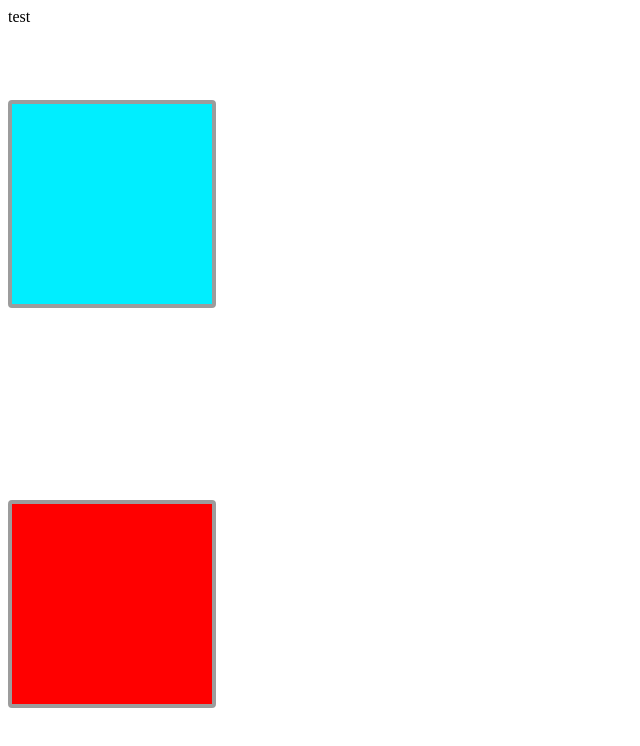
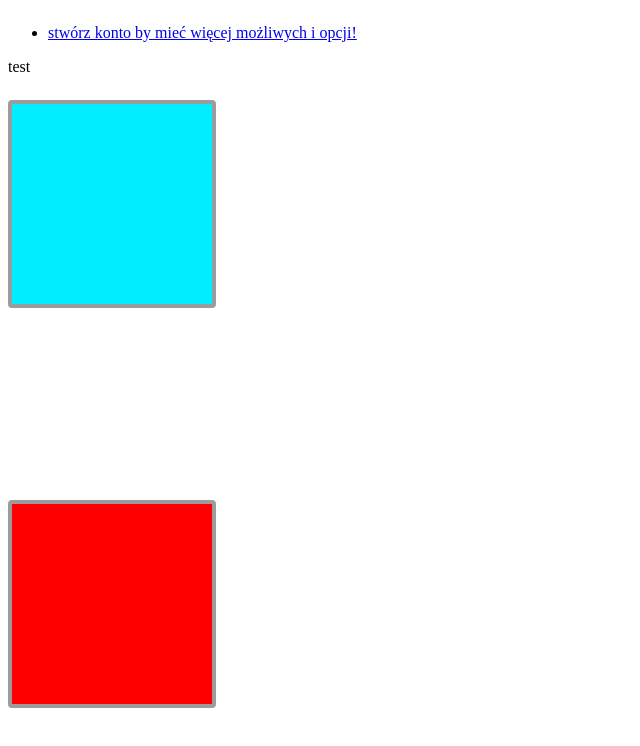
Before and after one commit to AzarathF/flexbox, a plain HTML site: page index.html in a window 1280 px wide. Shown: the whole page, without its empty margins (0-640 px from the left). Drawn offline with Linux system fonts and the light colour scheme.

Commit message:
Update index.html

```diff
--- a/index.html
+++ b/index.html
@@ -39,6 +39,11 @@
     </style>
 </head>
 <body>
+     <nav>
+        <ul>
+            <li><a href="FlexBOX2.html">stwórz konto by mieć więcej możliwych i opcji!</a></li>
+        </ul>
+    </nav>
     <header class="header1">test </header>
     <div class="boxmain"></div>
     <div class="box"></div>
```
